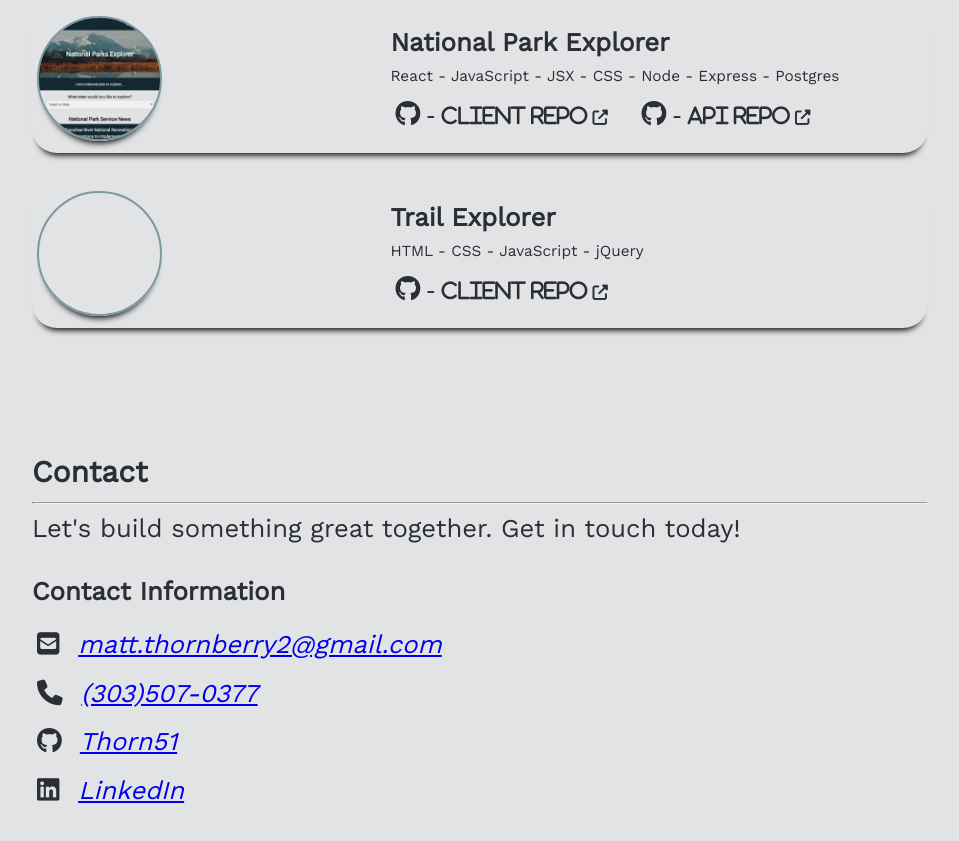
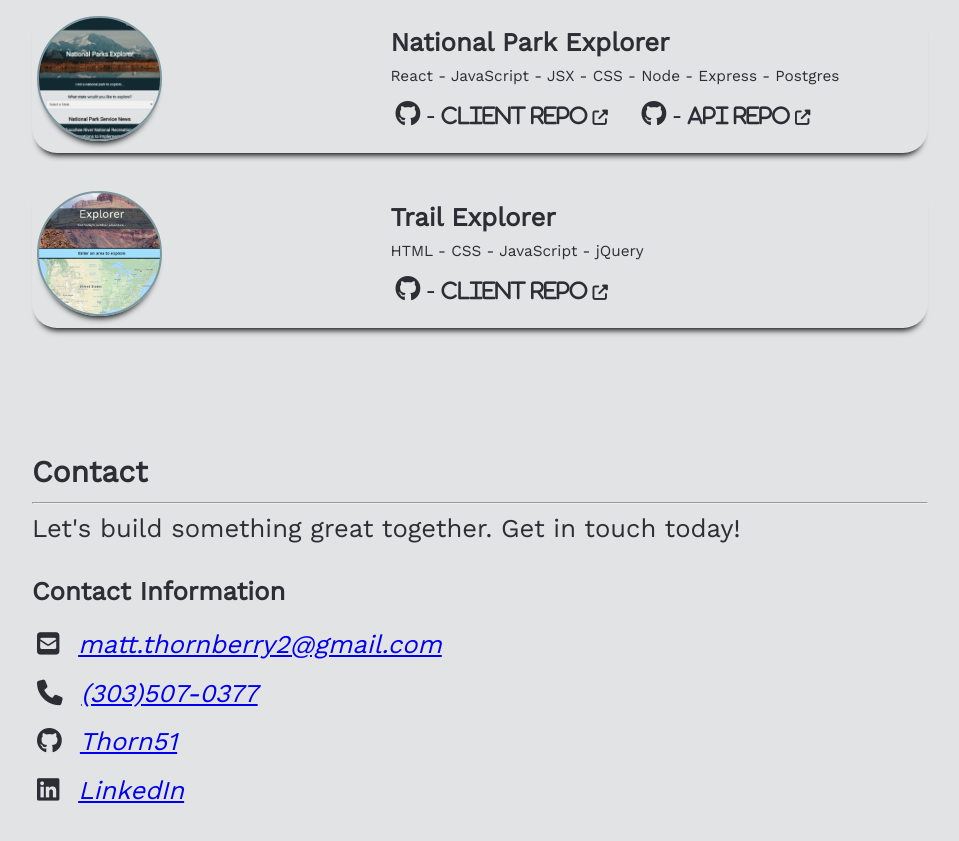
Before and after one commit to Thorn51/Porfolio, a plain HTML site: page index.html in a window 1280 px wide. Shown: the part 1394-2235 px from the top of the page, without its empty margins (160-1119 px from the left). Drawn offline with nearby package versions, Linux system fonts and the light colour scheme.

Commit message:
Fix images

```diff
--- a/styles.css
+++ b/styles.css
@@ -182,7 +182,7 @@ nav {
 }
 
 .trail_explorer_image {
-  background-image: url("images\explorer-screenshot.png");
+  background-image: url("images/explorer-screenshot.png");
   background-size: contain;
 }
 
```
